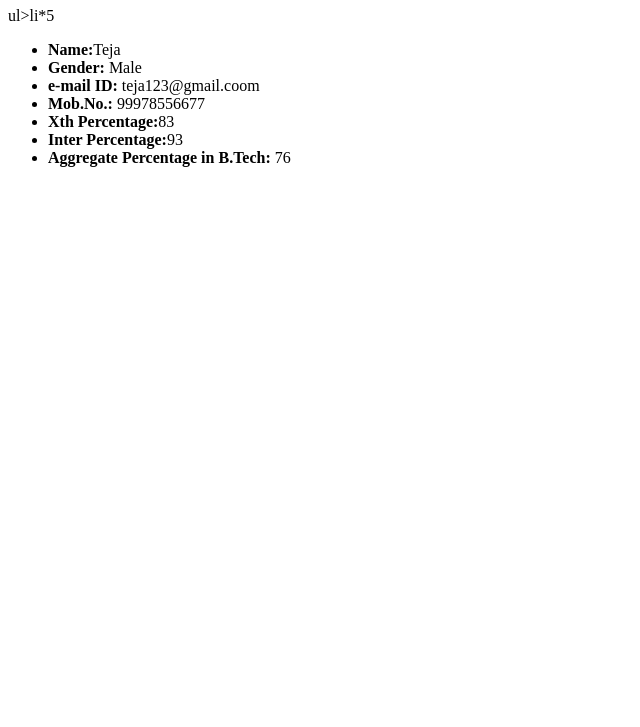
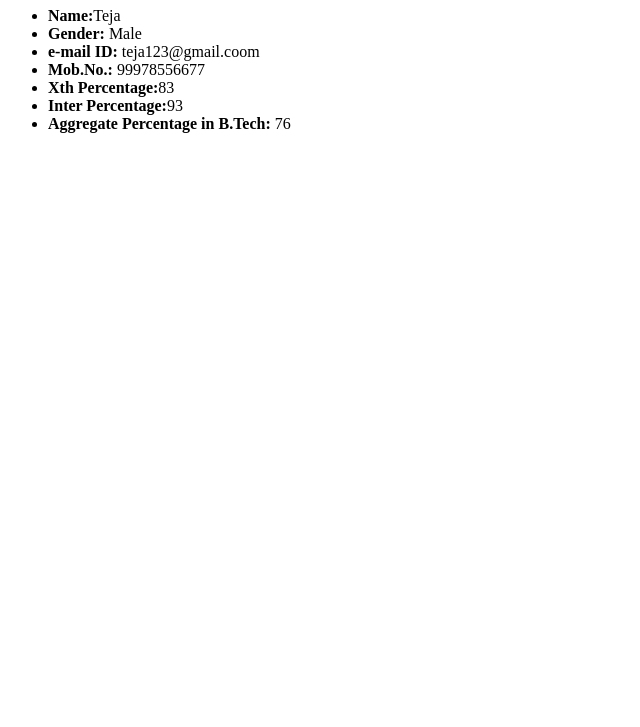
Before and after one commit to leodantas96/IPT_Prog_Web, a plain HTML site: page index.html in a window 1280 px wide. Shown: the part 73-800 px from the top of the page, without its empty margins (0-640 px from the left). Drawn offline with Linux system fonts and the light colour scheme.

Commit message:
Adicionado novo file

```diff
--- a/index.html
+++ b/index.html
@@ -5,9 +5,6 @@
 </head>
 <body>
     <h1>My Profile</h1>
-
-    ul>li*5
-
 
     <ul>
         <li><b>Name:</b>Teja</li>
```
Also changed, not shown: Exercicio2.html (added).
